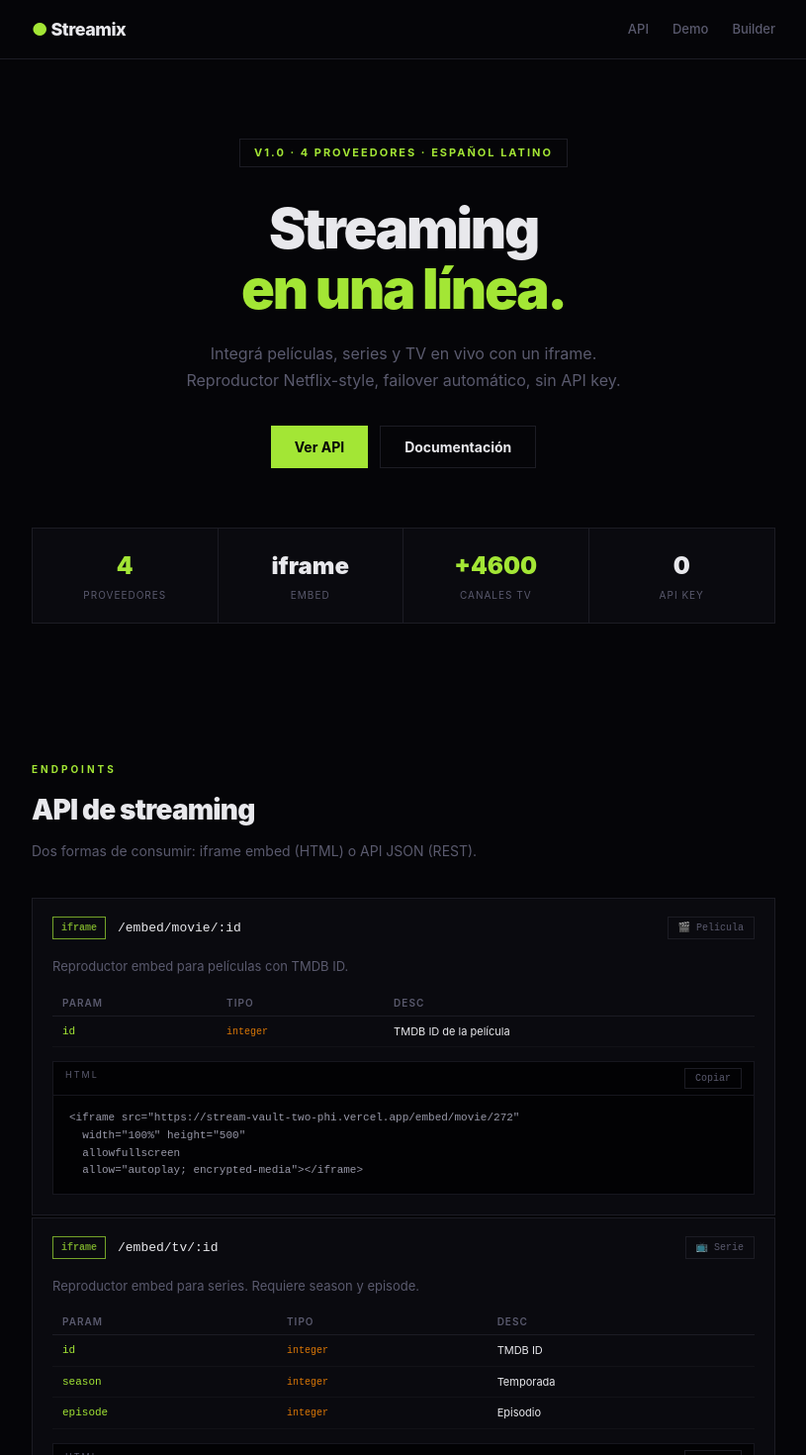
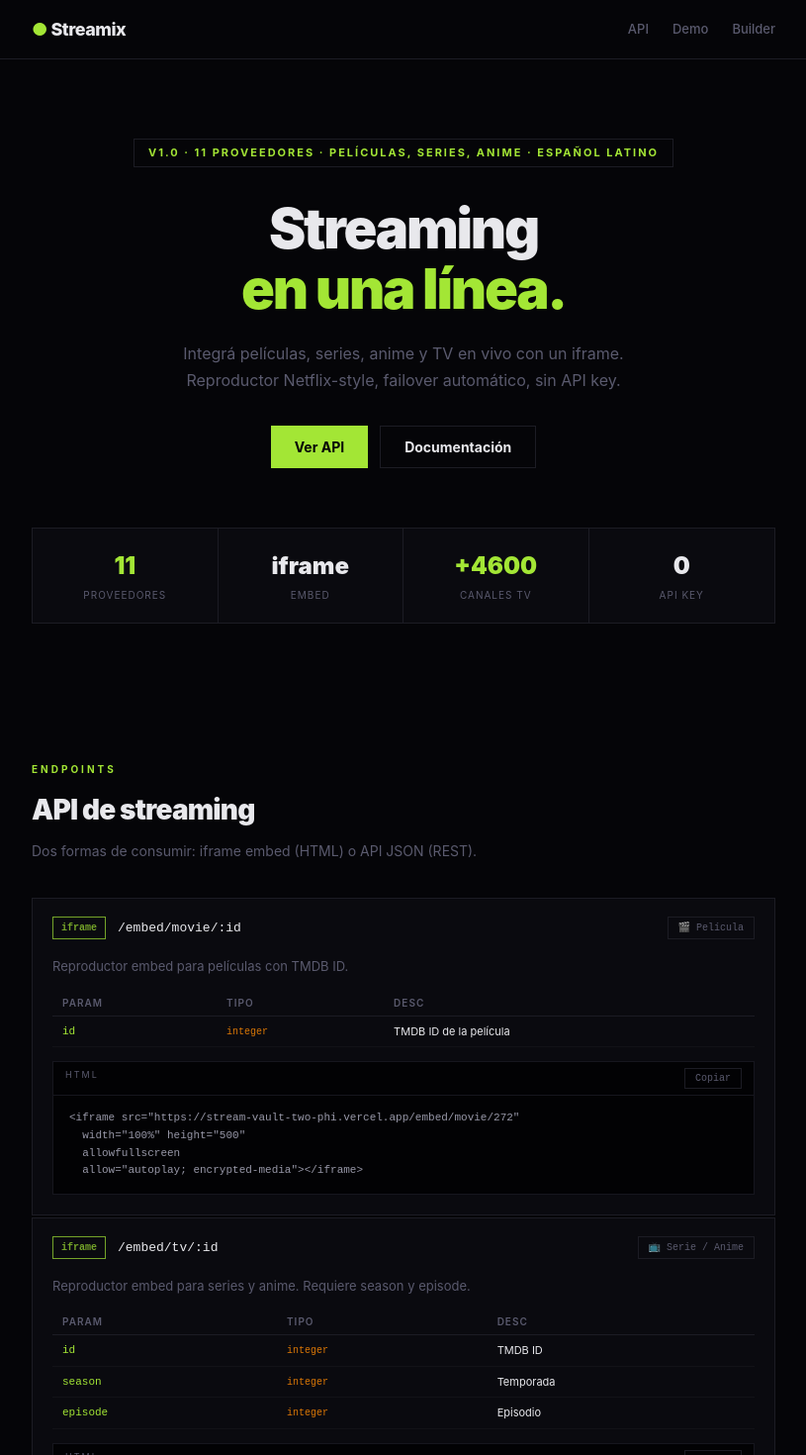
Before and after one commit to elquesabe95/StreamVault, a Next.js app: page / in a window 1280 px wide. Shown: the top 1470 px of the page at 99% size, without its empty margins (232-1047 px from the left). Built offline with nearby package versions, Linux system fonts and the light colour scheme.

Commit message:
docs: add anime providers + update README and homepage

```diff
--- a/src/app/page.tsx
+++ b/src/app/page.tsx
@@ -121,15 +121,15 @@ export default function Home() {
 
       <div className="wrapper">
         <div className="hero">
-          <div className="hero-tag">v1.0 · 4 proveedores · español latino</div>
+          <div className="hero-tag">v1.0 · 11 proveedores · películas, series, anime · español latino</div>
           <h1>Streaming<br /><span style={{color:"var(--accent)"}}>en una línea.</span></h1>
-          <p>Integrá películas, series y TV en vivo con un iframe. Reproductor Netflix-style, failover automático, sin API key.</p>
+          <p>Integrá películas, series, anime y TV en vivo con un iframe. Reproductor Netflix-style, failover automático, sin API key.</p>
           <div className="hero-actions">
             <a href="#endpoints" className="btn btn-fill">Ver API</a>
             <a href="/docs" className="btn btn-outline">Documentación</a>
           </div>
           <div className="stat-row">
-            <div className="stat-item"><div className="stat-val" style={{color:"var(--accent)"}}>4</div><div className="stat-lbl">Proveedores</div></div>
+            <div className="stat-item"><div className="stat-val" style={{color:"var(--accent)"}}>11</div><div className="stat-lbl">Proveedores</div></div>
             <div className="stat-item"><div className="stat-val">iframe</div><div className="stat-lbl">Embed</div></div>
             <div className="stat-item"><div className="stat-val" style={{color:"var(--accent)"}}>+4600</div><div className="stat-lbl">Canales TV</div></div>
             <div className="stat-item"><div className="stat-val">0</div><div className="stat-lbl">API Key</div></div>
@@ -152,15 +152,15 @@ export default function Home() {
               },
               {
                 method:"iframe", path:"/embed/tv/:id",
-                badge:"📺 Serie",
-                desc:"Reproductor embed para series. Requiere season y episode.",
+                badge:"📺 Serie / Anime",
+                desc:"Reproductor embed para series y anime. Requiere season y episode.",
                 params:[["id","integer","TMDB ID"],["season","integer","Temporada"],["episode","integer","Episodio"]],
                 code:`<iframe src="${BASE}/embed/tv/1399?season=1&episode=1"\n  width="100%" height="500"\n  allowfullscreen\n  allow="autoplay; encrypted-media"></iframe>`
               },
               {
                 method:"GET", path:"/api/v1/embed-serve",
                 badge:"🔌 API JSON",
-                desc:"Devuelve metadatos TMDB + fuentes de streaming de todos los proveedores. Respuesta JSON.",
+                desc:"Devuelve metadatos TMDB + fuentes de streaming de todos los proveedores (películas, series, anime). Respuesta JSON.",
                 params:[["type","string","movie | tv"],["id","integer","TMDB ID"],["season","integer","(tv)"],["episode","integer","(tv)"]],
                 code:`curl "${BASE}/api/v1/embed-serve?type=movie&id=272"\n\n// Respuesta:\n{\n  "success": true,\n  "data": {\n    "title": "Batman Begins",\n    "year": "2005",\n    "sources": [\n      { "url": "...m3u8", "playbackType": "hls" },\n      { "url": "...mp4", "playbackType": "mp4" }\n    ]\n  }\n}`
               },
@@ -219,7 +219,7 @@ export default function Home() {
             {[
               { type:"movie", id:272, title:"Batman Begins", sub:"2005 · Película", poster:"https://image.tmdb.org/t/p/w500/6yMWU1vWkOBbNRIwOxhetd2aHhO.jpg" },
               { type:"tv", id:1399, s:1, e:1, title:"Game of Thrones", sub:"2011 · T1E1", poster:"https://image.tmdb.org/t/p/w500/1XS1oqL89opfnbLl8WnZY1O1uJx.jpg" },
-              { type:"tv", id:37854, s:1, e:1, title:"One Piece", sub:"1999 · T1E1", poster:"https://image.tmdb.org/t/p/w500/2uGjavvyQkTK26u2KGW6z2yDg9o.jpg" },
+              { type:"tv", id:37854, s:1, e:1, title:"One Piece", sub:"⛩️ Anime · T1E1", poster:"https://image.tmdb.org/t/p/w500/2uGjavvyQkTK26u2KGW6z2yDg9o.jpg" },
             ].map((item,i) => {
               const url = item.type === "movie"
                 ? `${BASE}/embed/movie/${item.id}`
@@ -289,7 +289,7 @@ export default function Home() {
           <div className="schema-box" style={{marginTop:16}}>
             <div className="schema-row head"><div>Tipo</div><div>Patrón</div><div>Ejemplo</div></div>
             <div className="schema-row"><div className="schema-name">Película</div><div className="schema-path">/embed/movie/:id</div><div className="schema-ex">{BASE}/embed/movie/272</div></div>
-            <div className="schema-row"><div className="schema-name">Serie</div><div className="schema-path">/embed/tv/:id</div><div className="schema-ex">{BASE}/embed/tv/1399?season=1&episode=1</div></div>
+            <div className="schema-row"><div className="schema-name">Serie / Anime</div><div className="schema-path">/embed/tv/:id</div><div className="schema-ex">{BASE}/embed/tv/1399?season=1&episode=1</div></div>
             <div className="schema-row"><div className="schema-name">TV en vivo</div><div className="schema-path">/embed/live/:slug</div><div className="schema-ex">{BASE}/embed/live/caracol-tv</div></div>
             <div className="schema-row"><div className="schema-name">API JSON</div><div className="schema-path">/api/v1/embed-serve</div><div className="schema-ex">{BASE}/api/v1/embed-serve?type=movie&id=272</div></div>
             <div className="schema-row"><div className="schema-name">Canales</div><div className="schema-path">/api/v1/tv/all</div><div className="schema-ex">{BASE}/api/v1/tv/all?search=espn</div></div>
@@ -298,7 +298,7 @@ export default function Home() {
         </section>
 
         <footer>
-          Streamix · 4 proveedores activos · Contenido en español latino · Sin API key
+          Streamix · 11 proveedores · Películas, series, anime · TV en vivo · Sin API key
         </footer>
       </div>
 
```
Also changed, not shown: 1 other file (tests, documents, lock files or other folders).
